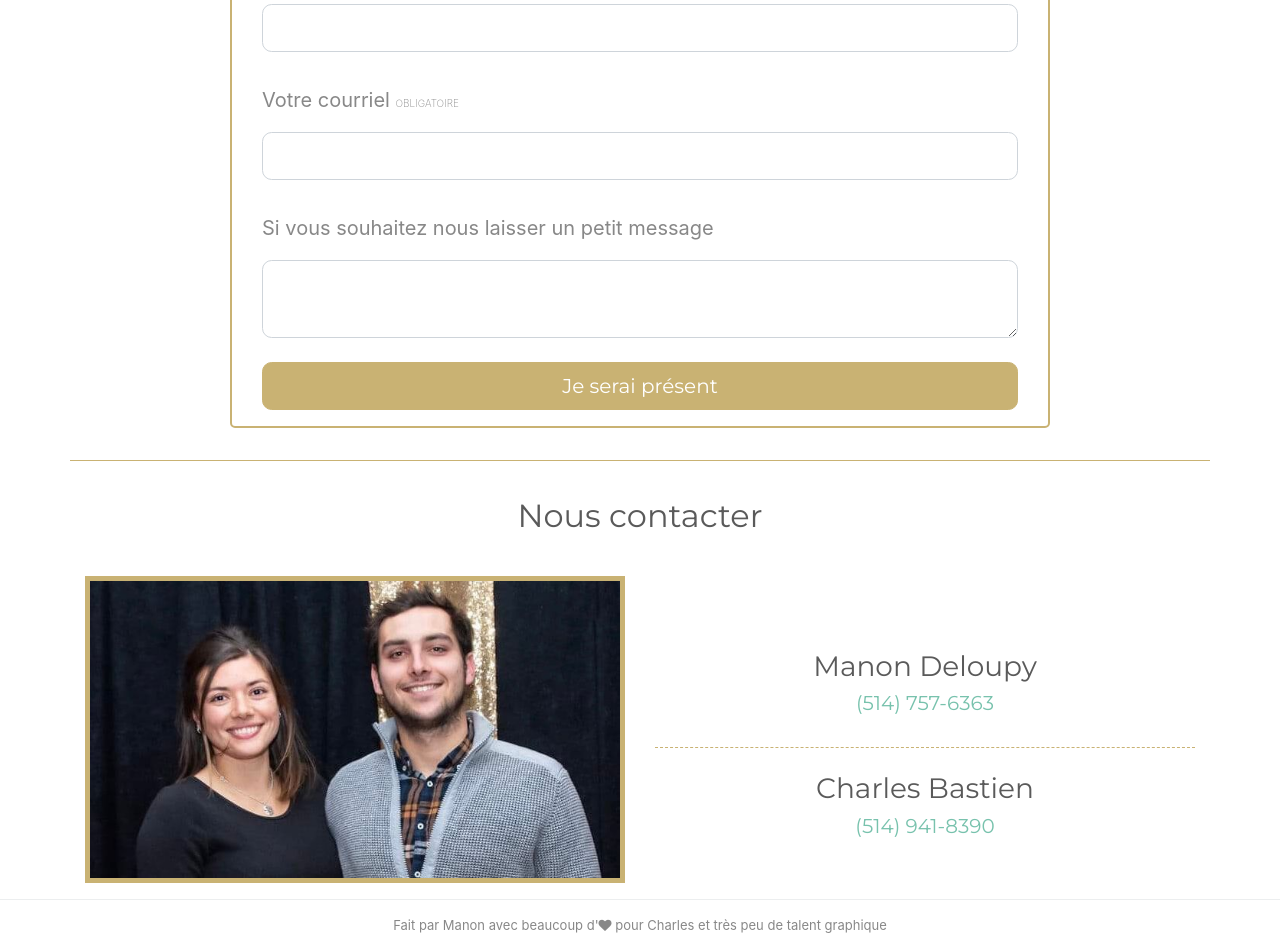
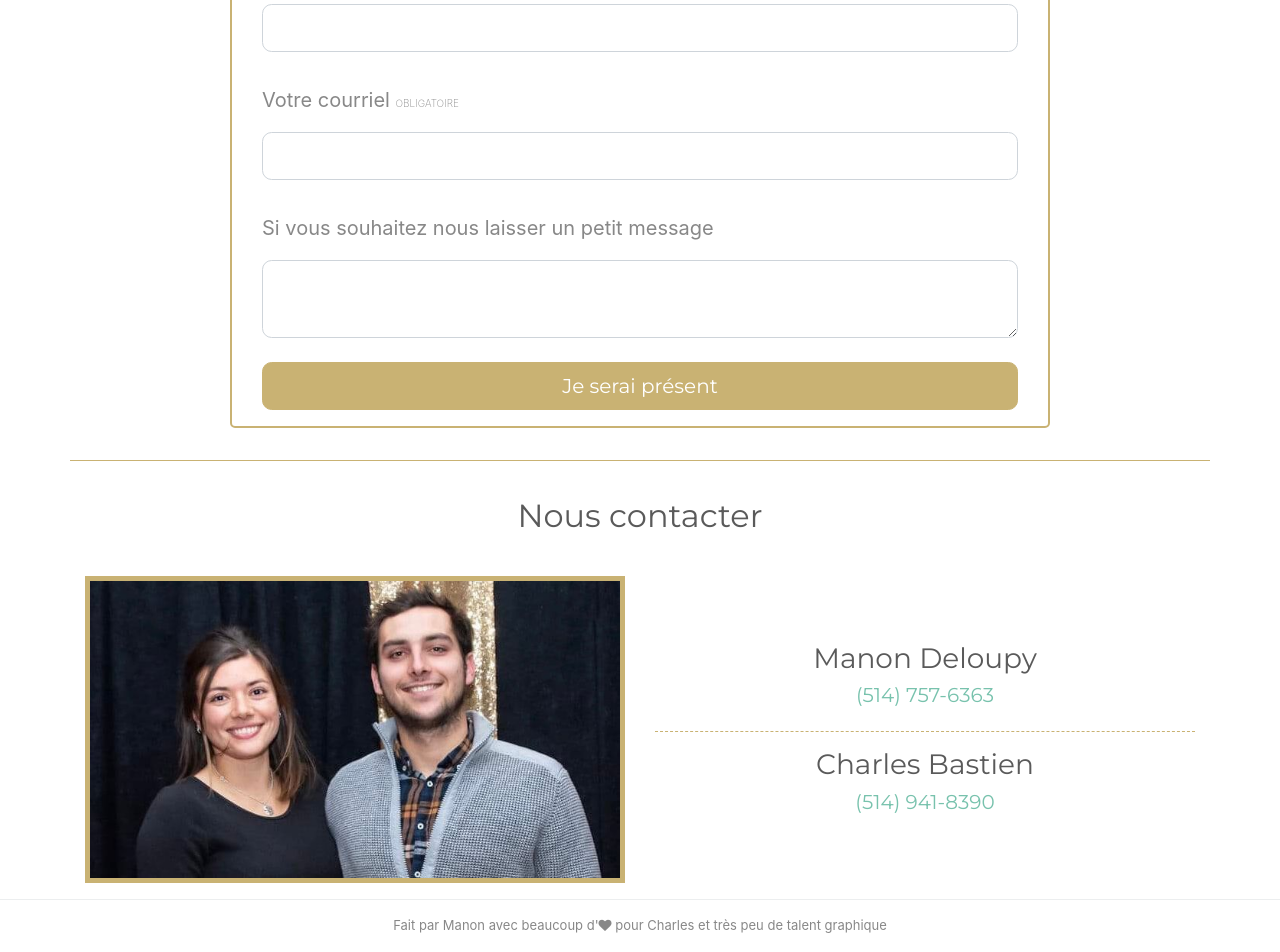
Before and after one commit to mariagemanonetcharles/mariagemanonetcharles.github.io, a Jekyll site: the page built from index.md, in a window 1280 px wide. Shown: the part 1437-2389 px from the top of the page. Built offline with Jekyll 4.4.1, drawn with Linux system fonts in a browser that asks for light colours; nearby versions of some CDN libraries.

Commit message:
Small change

```diff
--- a/_includes/contact.html
+++ b/_includes/contact.html
@@ -9,12 +9,12 @@
     </div>
 
     <div class="col-md-6 text">
-      <div class="py-4 text-center name">
+      <div class="py-3 text-center name">
         <h3>Manon Deloupy</h3>
         <h5><a href="tel:514-757-6363">(514) 757-6363</a></h5>
       </div>
 
-      <div class="py-4 text-center">
+      <div class="py-3 text-center">
         <h3>Charles Bastien</h3>
         <h5><a href="tel:514-941-8390">(514) 941-8390</a></h5>
       </div>
```
